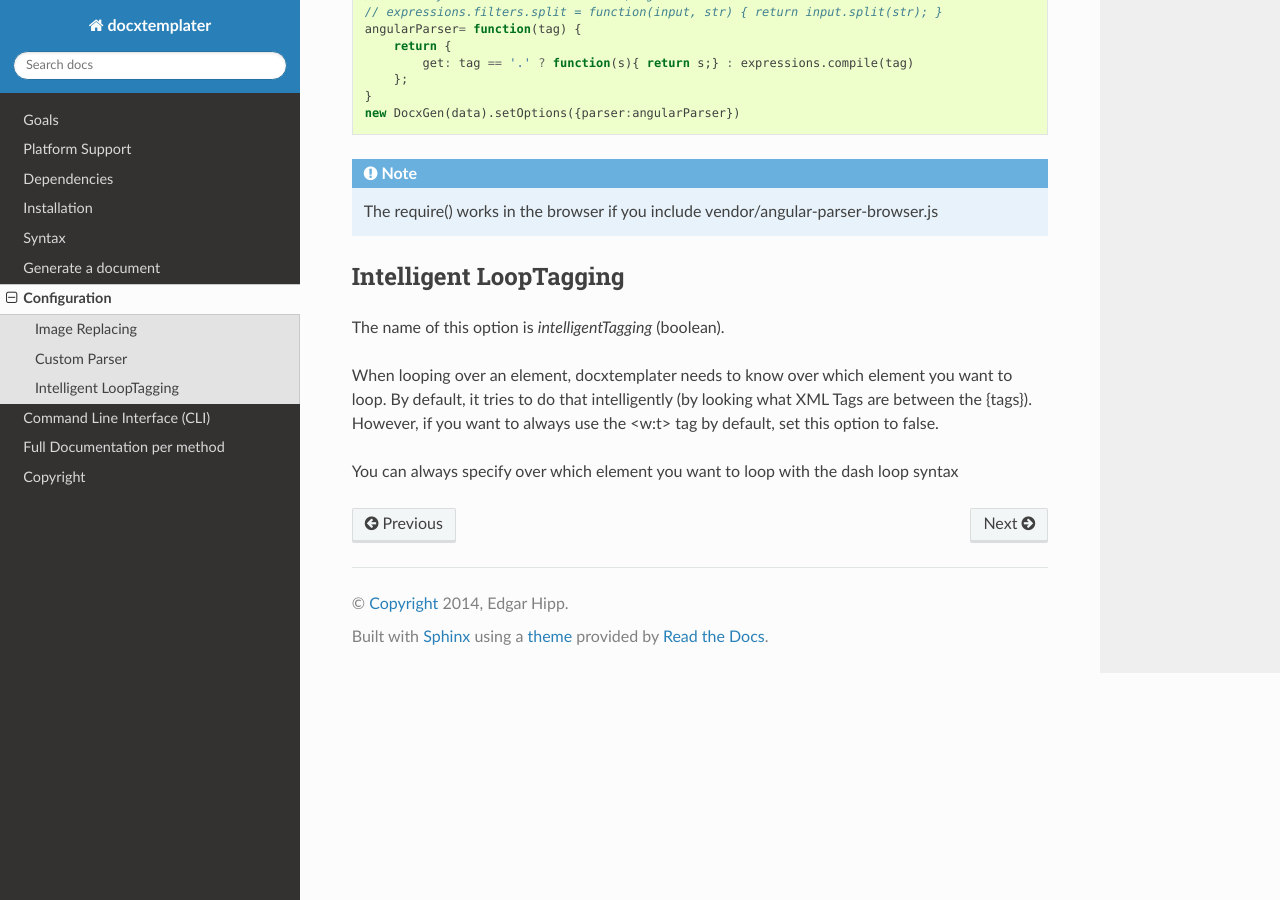
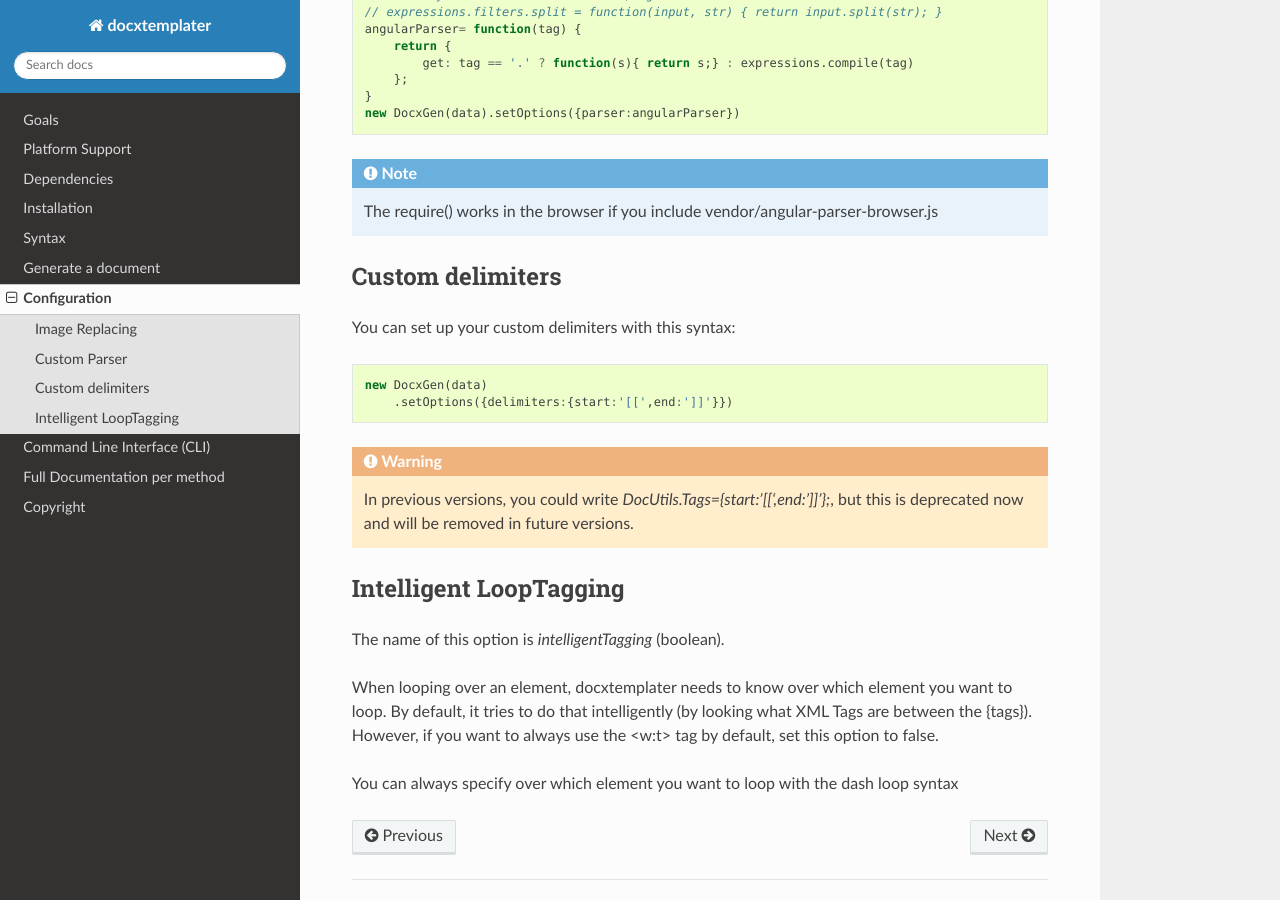
Before and after one commit to open-xml-templating/docxtemplater, a Sphinx documentation site: the page built from docs/source/configuration.rst, in a window 1280 px wide and 900 px high, scrolled down 1132 px. Built offline with Sphinx 7.4.7 and the Read the Docs theme 2.0.0, drawn with Linux system fonts in a browser that asks for light colours.

Commit message:
added possiblity to set custom delimiters from the setOptions method

```diff
--- a/docs/source/configuration.rst
+++ b/docs/source/configuration.rst
@@ -67,6 +67,22 @@ To use the angular-parser, do the following:
 
     The require() works in the browser if you include vendor/angular-parser-browser.js
 
+
+Custom delimiters
+-----------------
+
+You can set up your custom delimiters with this syntax:
+
+.. code-block:: javascript
+
+    new DocxGen(data)
+        .setOptions({delimiters:{start:'[[',end:']]'}})
+
+.. warning::
+
+    In previous versions, you could write `DocUtils.Tags={start:'[[',end:']]'};`, but this is deprecated now and will be removed in future versions.
+
+
 Intelligent LoopTagging
 -----------------------
 
```
Also changed, not shown: 1 other file.
